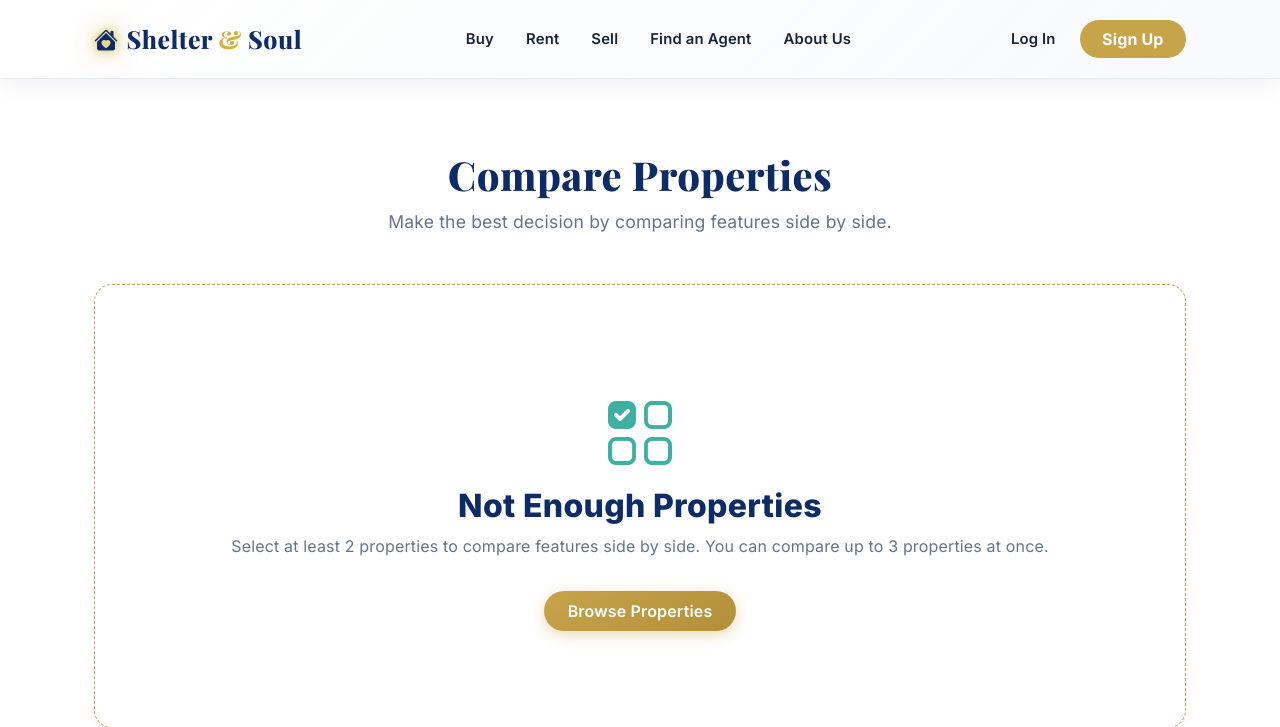
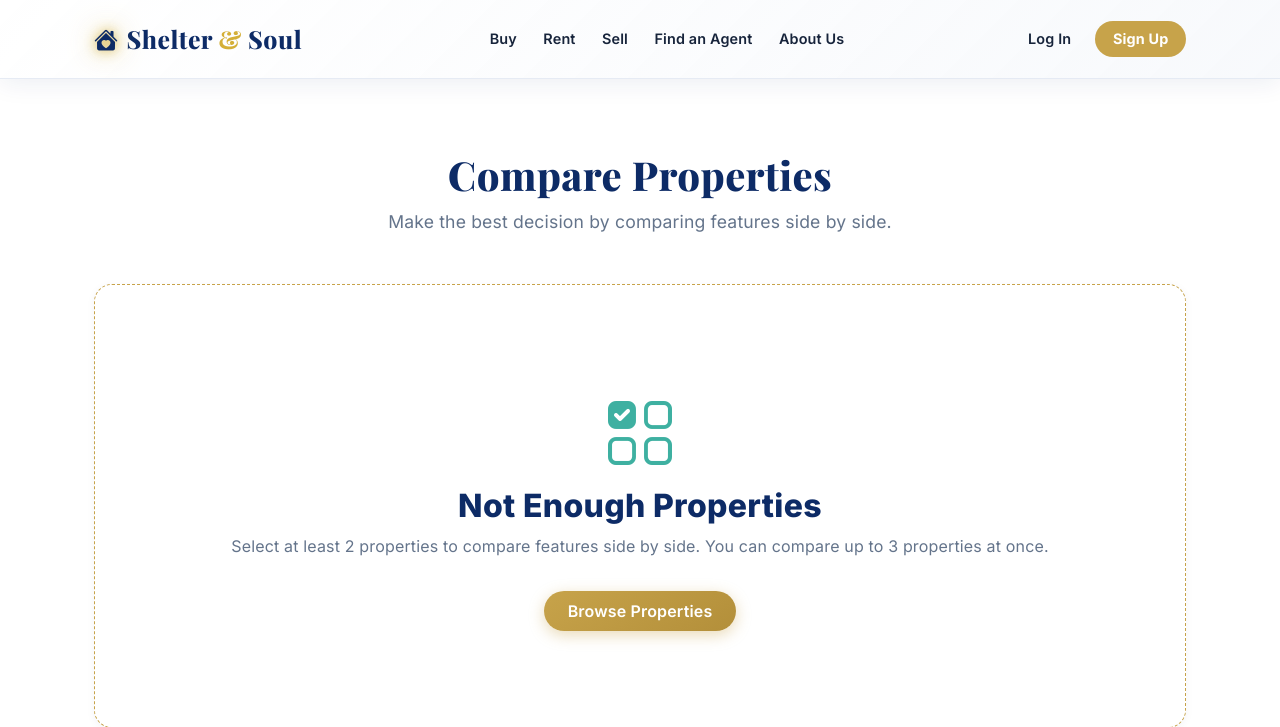
Before and after one commit to pemajo-sudo/real-estate-project, a Django app: page /compare/ in a window 1280 px wide. Shown: the top 727 px of the page. Run offline with Django 5.2, Linux system fonts and the light colour scheme; some web fonts are replaced.

Commit message:
Fix: navbar width and sign up button overflow

```diff
--- a/listings/templates/listings/base.html
+++ b/listings/templates/listings/base.html
@@ -1041,12 +1041,28 @@
         @media (min-width: 992px) {
             #navbarNav .navbar-nav {
                 flex-wrap: nowrap !important;
-                gap: 0.5rem;
+                gap: 0.15rem; /* Drastically reduced gap to free up horizontal space */
             }
-            #navbarNav .nav-link,
-            #navbarNav .btn,
+            #navbarNav .nav-link {
+                white-space: nowrap !important;
+                padding-left: 0.5rem !important;
+                padding-right: 0.5rem !important;
+                font-size: 0.9rem; /* Slightly smaller text */
+            }
+            #navbarNav .btn {
+                white-space: nowrap !important;
+                flex-shrink: 0 !important; /* Prevents button compression */
+                padding: 0.45rem 1.1rem; /* Compact button paddings */
+                font-size: 0.9rem;
+            }
             #profileDropdown {
                 white-space: nowrap !important;
+                flex-shrink: 0;
+                font-size: 0.9rem;
+            }
+            .navbar-home .container-xl {
+                padding-right: 2rem !important; /* Proper clearance for the right curve */
+                padding-left: 1rem !important;
             }
         }
     </style>
```
